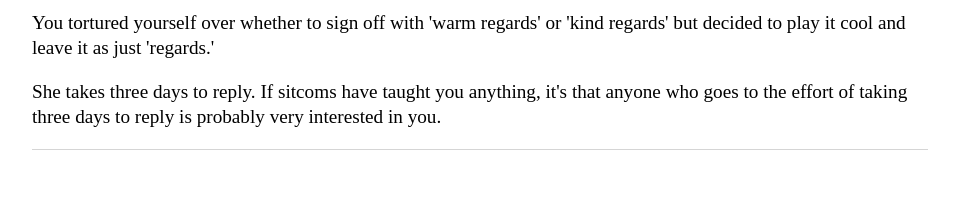
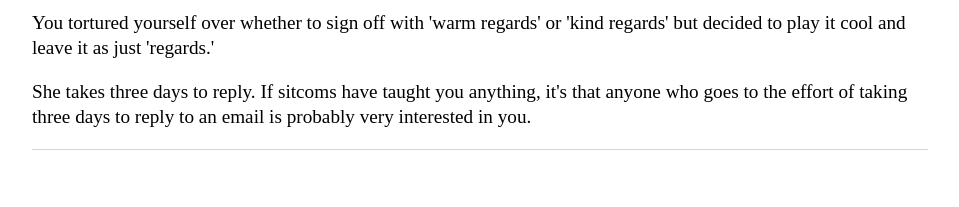
Before and after one commit to Pinelife/pinelife.github.io, a Jekyll site: the page built from Hellhole/excitingevent2.html, in a window 1280 px wide. Shown: the part 874-1081 px from the top of the page, without its empty margins (160-1119 px from the left). Built offline with Jekyll 4.4.1, drawn with Linux system fonts in a browser that asks for light colours.

Commit message:
Update excitingevent2.html

```diff
--- a/Hellhole/excitingevent2.html
+++ b/Hellhole/excitingevent2.html
@@ -45,5 +45,5 @@ lean your head against the plasterboard and imagine the terrible things occurrin
 
 <p>
   She takes three days to reply. If sitcoms have taught you anything, it's that anyone who goes to the effort of taking
-three days to reply is probably very interested in you.
+three days to reply to an email is probably very interested in you.
  </p>
```
